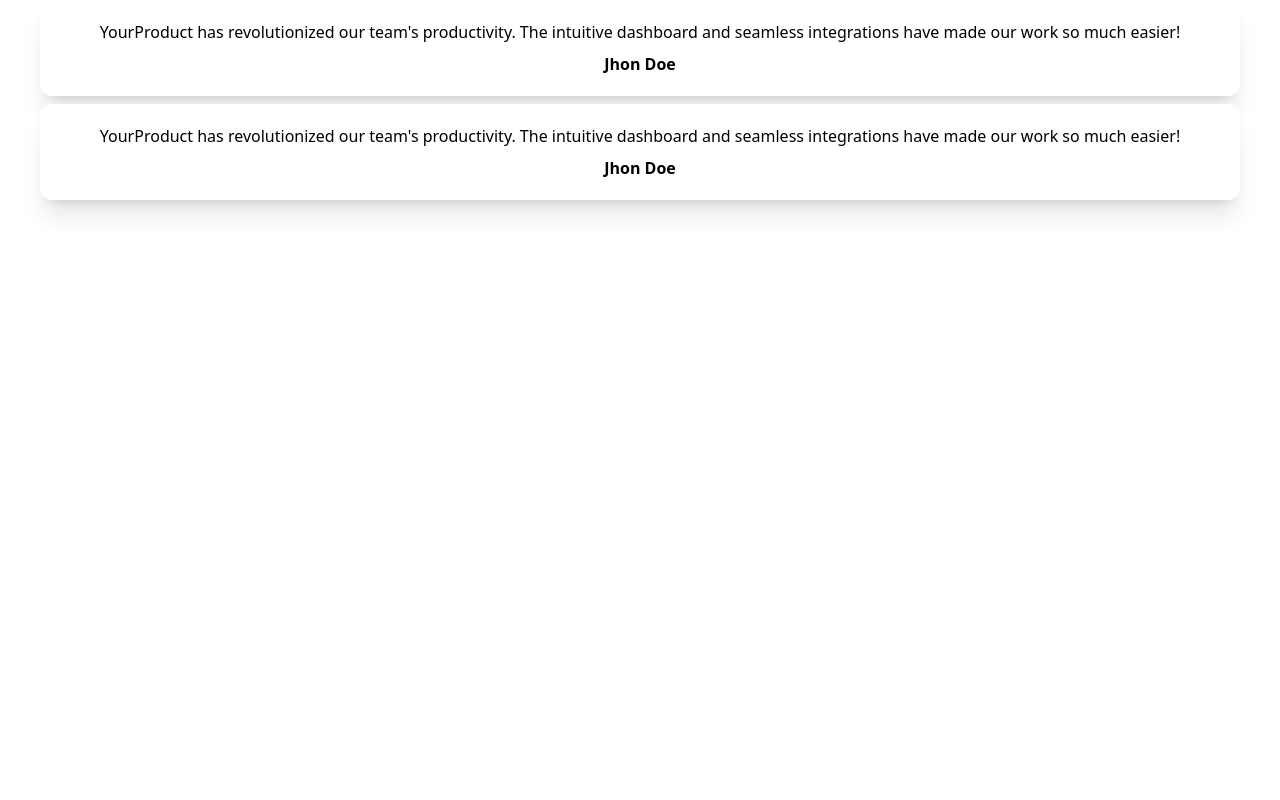
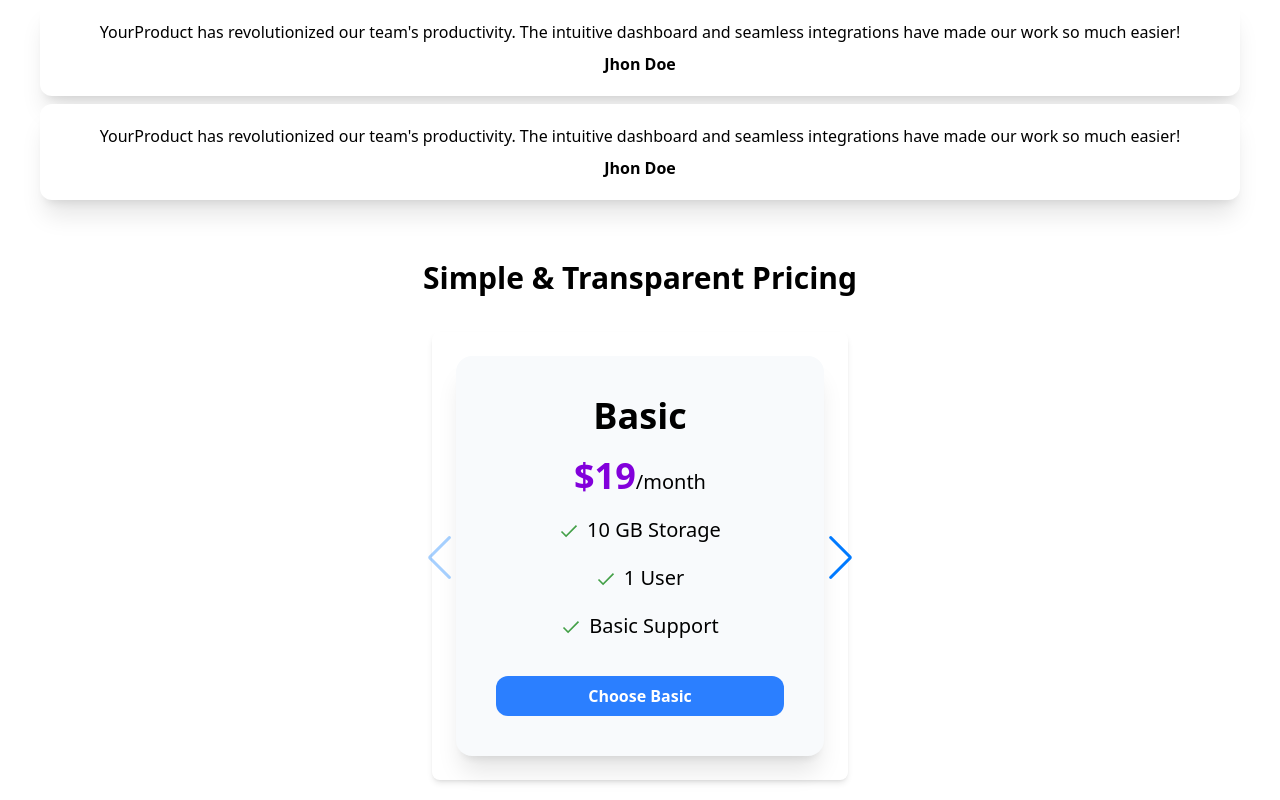
Before and after one commit to Arthurvini17/Tech-Product-LP, a Next.js app: page / in a window 1280 px wide. Shown: the part 1099-1899 px from the top of the page. Before the commit the page ends 1339 px from the top, so only its background shows below. Built offline with nearby package versions, Linux system fonts and the light colour scheme.

Commit message:
Feat: price-plans view ready

```diff
--- a/package.json
+++ b/package.json
@@ -13,7 +13,8 @@
     "next": "15.3.3",
     "react": "^19.0.0",
     "react-dom": "^19.0.0",
-    "react-icons": "^5.5.0"
+    "react-icons": "^5.5.0",
+    "swiper": "^11.2.8"
   },
   "devDependencies": {
     "@eslint/eslintrc": "^3",
--- a/src/app/components/Hero.tsx
+++ b/src/app/components/Hero.tsx
@@ -13,7 +13,7 @@ export const Hero: React.FC<HeroProps> = ({
     <div className="relative bg-gradient-to-br from-blue-500 to-purple-600 p-5">
       <div className="flex flex-col items-center">
         <h1 className="text-4xl  font-bold  text-white ">{Title}</h1>
-        <h2 className="text-md  font-medium">{Description}</h2>
+        <h2 className="text-md  text-white font-medium">{Description}</h2>
         <button className=" rounded-3xl w-1/2 self-center text-center  p-2 text-indigo-600  font-black m-5 bg-white ">
           {ButtonStarted}
         </button>
--- /dev/null
+++ b/src/app/components/PlansCard.tsx
@@ -0,0 +1,63 @@
+"use client";
+import React from "react";
+import { PlansCardProps } from "./PlansCardProps";
+import { FcCheckmark } from "react-icons/fc";
+
+export const PlansCard: React.FC<PlansCardProps> = ({
+  plan_type,
+  price,
+  storage_quantity,
+  users_quantity,
+  support_type,
+  analytics_on,
+  link,
+}) => {
+  const isPro = plan_type === "Pro";
+
+  const cardWrapperClasses = `rounded-lg p-6 shadow-md transition-all ${
+    isPro ? "border-2 border-purple-700 scale-105" : "text-black"
+  }`;
+
+  return (
+    <div className="p-4">
+      <div className={cardWrapperClasses}>
+        <div className="relative bg-slate-50 rounded-2xl shadow-xl p-6">
+          {isPro && (
+            <div className="absolute top-0 right-0 -translate-y-1/2 translate-x-1/2 bg-yellow-400 text-white text-xs font-bold px-3 py-1 rounded-full shadow">
+              Popular
+            </div>
+          )}
+
+          <div className="flex flex-col gap-5 p-4 rounded-xl">
+            <h1 className="font-bold text-4xl text-center">{plan_type}</h1>
+
+            <h2 className="font-extralight text-xl text-center">
+              <span className="text-4xl font-bold text-purple-700">${price}</span>
+              /month
+            </h2>
+
+            <p className="text-xl flex items-center justify-center gap-2">
+              <FcCheckmark /> {storage_quantity} GB Storage
+            </p>
+
+            <p className="text-xl flex items-center justify-center gap-2">
+              <FcCheckmark /> {`${users_quantity} ${users_quantity === 1 ? "User" : "Users"}`}
+            </p>
+
+            <p className="text-xl flex items-center justify-center gap-2">
+              <FcCheckmark /> {support_type}
+            </p>
+
+            <a
+              href={link}
+              aria-label={`Choose ${plan_type} plan`}
+              className="w-full block mt-4 px-4 py-2 bg-blue-500 hover:bg-blue-600 text-white rounded-xl font-bold text-center transition-colors duration-300"
+            >
+              Choose {plan_type}
+            </a>
+          </div>
+        </div>
+      </div>
+    </div>
+  );
+};
--- a/src/app/page.tsx
+++ b/src/app/page.tsx
@@ -1,8 +1,14 @@
+"use client";
 import Image from "next/image";
 import Header from "./components/Header";
 import Hero from "./components/Hero";
 import { KeyCard } from "./components/KeyCard";
 import { CustomerCard } from "./components/CustomerCard";
+import { PlansCard } from "./components/PlansCard";
+import { Swiper, SwiperSlide } from "swiper/react";
+import "swiper/css";
+import "swiper/css/navigation";
+import { Navigation } from "swiper/modules";
 
 export default function Home() {
   return (
@@ -14,7 +20,7 @@ export default function Home() {
         ButtonStarted="Get Started today"
       />
       <div className="flex flex-wrap justify-center gap-4 bg-slate-100 p-10">
-      <h1 className=" text-center text-4xl m-4 font-bold">Key Features</h1>
+        <h1 className=" text-center text-4xl m-4 font-bold">Key Features</h1>
         <KeyCard
           title="Intuitive Dashboard"
           description="Easily manage all your data and projects from a single, user-friendly interface designed for efficiency."
@@ -48,9 +54,9 @@ Experience unparalleled speed and responsiveness, ensuring your tasks are comple
               xmlns="http://www.w3.org/2000/svg"
             >
               <path
-                stroke-linecap="round"
-                stroke-linejoin="round"
-                stroke-width="2"
+                strokeLinecap="round"
+                strokeLinejoin="round"
+                strokeWidth="2"
                 d="M13 10V3L4 14h7v7l9-11h-7z"
               ></path>
             </svg>
@@ -69,9 +75,9 @@ Experience unparalleled speed and responsiveness, ensuring your tasks are comple
               xmlns="http://www.w3.org/2000/svg"
             >
               <path
-                stroke-linecap="round"
-                stroke-linejoin="round"
-                stroke-width="2"
+                strokeLinecap="round"
+                strokeLinejoin="round"
+                strokeWidth="2"
                 d="M9 12l2 2 4-4m5.618-4.016A11.955 11.955 0 0112 2.944c-3.668 0-7.01.996-9.162 2.76A11.955 11.955 0 002.944 12c0 3.668.996 7.01 2.76 9.162A11.955 11.955 0 0112 21.056c3.668 0 7.01-.996 9.162-2.76A11.955 11.955 0 0021.056 12c0-3.668-.996-7.01-2.76-9.162z"
               ></path>
             </svg>
@@ -79,10 +85,67 @@ Experience unparalleled speed and responsiveness, ensuring your tasks are comple
         />
       </div>
       <div className="flex flex-col flex-wrap p-10 gap-2  ">
-        <h1 className=" text-xl font-bold mb-5 text-center">What Our Customers Say</h1>
+        <h1 className=" text-xl font-bold mb-5 text-center">
+          What Our Customers Say
+        </h1>
 
-        <CustomerCard comments="YourProduct has revolutionized our team's productivity. The intuitive dashboard and seamless integrations have made our work so much easier!" perfil="Jhon Doe"/>
-        <CustomerCard comments="YourProduct has revolutionized our team's productivity. The intuitive dashboard and seamless integrations have made our work so much easier!" perfil="Jhon Doe"/>
+        <CustomerCard
+          comments="YourProduct has revolutionized our team's productivity. The intuitive dashboard and seamless integrations have made our work so much easier!"
+          perfil="Jhon Doe"
+        />
+        <CustomerCard
+          comments="YourProduct has revolutionized our team's productivity. The intuitive dashboard and seamless integrations have made our work so much easier!"
+          perfil="Jhon Doe"
+        />
+      </div>
+
+      <div className=" text-center ">
+        <h1 className="text-center  flex justify-center p-5 text-3xl font-bold">
+          Simple & Transparent Pricing
+        </h1>
+
+        <div className="relative flex items-center flex-col justify-center text-center">
+          <Swiper
+            spaceBetween={1}
+            slidesPerView={1}
+            navigation={true}
+            modules={[Navigation]}
+            className="w-full max-w-md"
+          >
+            <SwiperSlide>
+              <PlansCard
+                plan_type="Basic"
+                price={19}
+                storage_quantity={10}
+                users_quantity={1}
+                support_type="Basic Support"
+                link="/"
+              />
+            </SwiperSlide>
+
+            <SwiperSlide>
+              <PlansCard
+                plan_type="Pro"
+                price={49}
+                storage_quantity={100}
+                users_quantity={5}
+                support_type="Priority Support"
+                link="/"
+              />
+            </SwiperSlide>
+
+            <SwiperSlide>
+              <PlansCard
+                plan_type="Enterprise"
+                price={99}
+                storage_quantity={"Unlimited"}
+                users_quantity={1}
+                support_type="Basic Support"
+                link="/"
+              />
+            </SwiperSlide>
+          </Swiper>
+        </div>
       </div>
     </div>
   );
```
Also changed, not shown: src/app/components/PlansCardProps.d.ts (added, +10 -0 lines), 1 other file (tests, documents, lock files or other folders).
